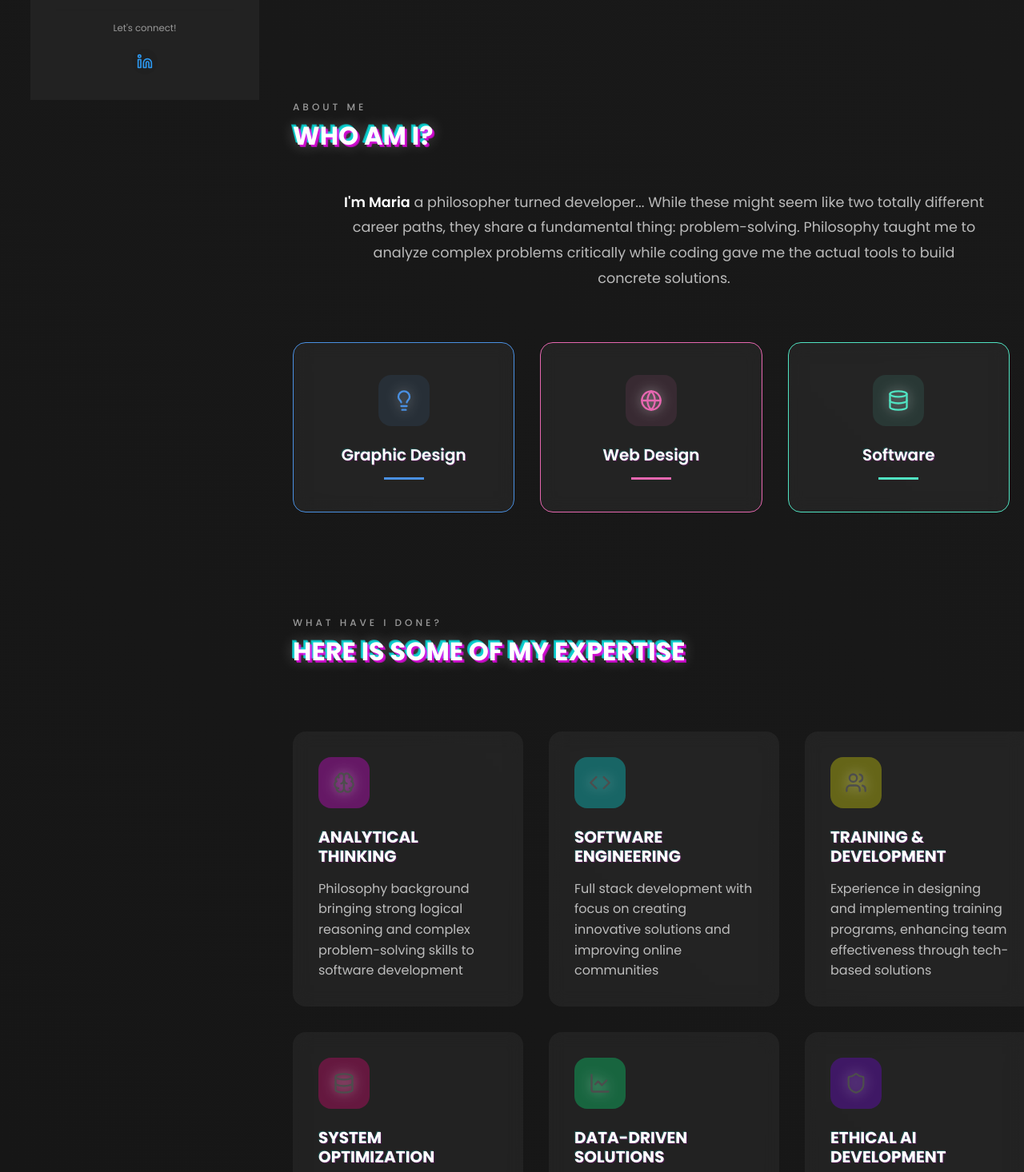
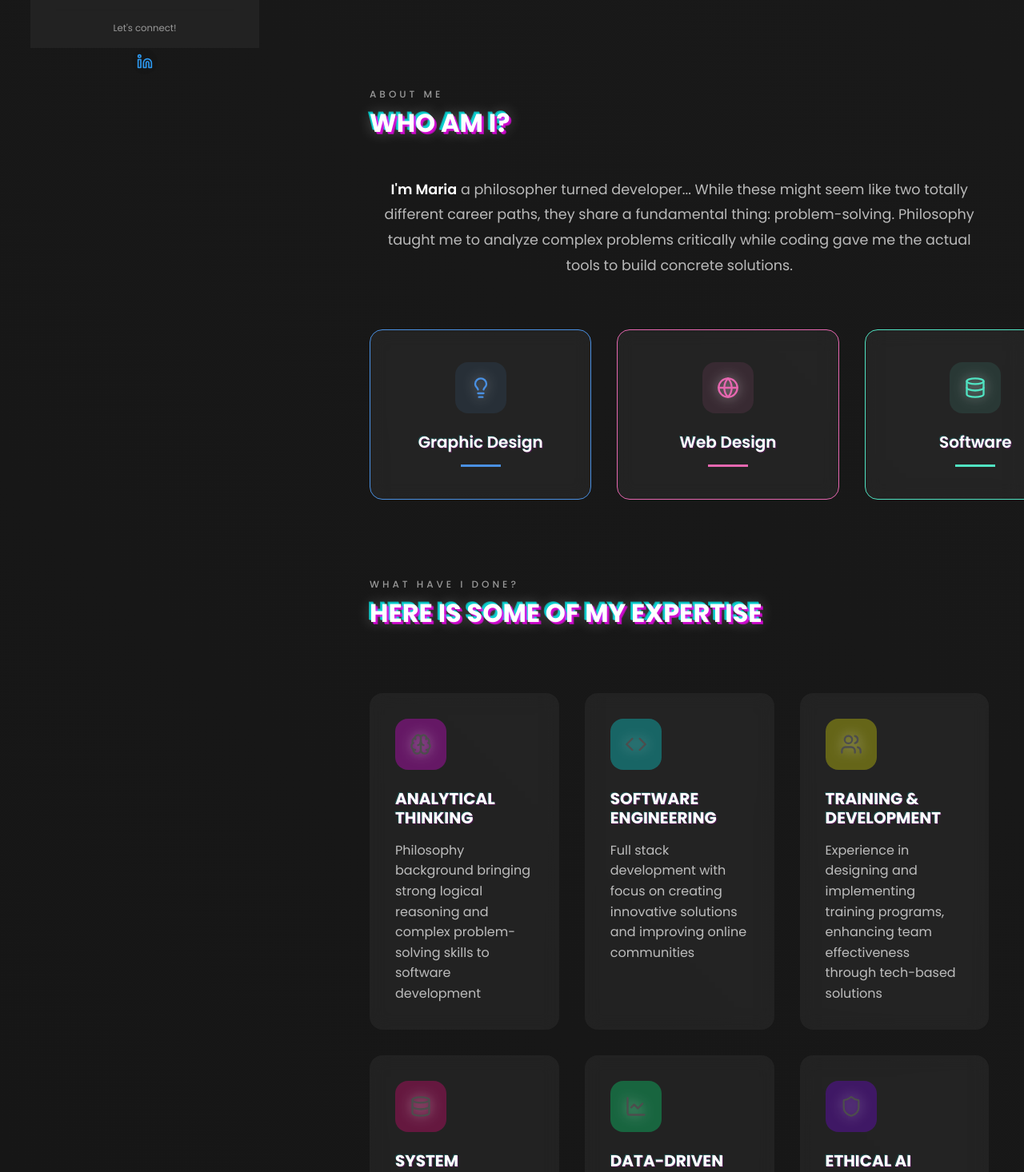
Before and after one commit to MariaCilloniz/portfolio, a React (Vite) app: page / in a window 1280 px wide. Shown: the part 740-2206 px from the top of the page at 80% size. Built offline with nearby package versions, Linux system fonts and the light colour scheme.

Commit message:
Work on responsiveness

```diff
--- a/src/App.scss
+++ b/src/App.scss
@@ -14,8 +14,8 @@ body {
 
 // Main app structure
 .app {
-  min-height: 100vh;
-  position: relative;
+  // min-height: 100vh;
+  // position: relative;
   overflow-x: hidden; // Prevent horizontal scroll
   background: linear-gradient(45deg, #111, #1a1a1a);
 }
@@ -26,18 +26,18 @@ body {
   min-height: 100vh;
   transition: margin-left 0.3s ease;
   margin-left: 350px; // Match sidebar width
-  width: calc(100% - 300px); // Ensure content width is correct
+  // width: calc(100% - 300px); // Ensure content width is correct
   }
 
-  section {
-    padding: 4rem 2rem;
+  // section {
+  //   padding: 4rem 2rem;
 
-    // Content container for sections
-    &__content {
-      max-width: 1200px;
-      margin: 0 auto;
-    }
-  }
+  //   // Content container for sections
+  //   &__content {
+  //     max-width: 1200px;
+  //     margin: 0 auto;
+  //   }
+  // }
 
 
 // Mobile navigation toggle button
--- a/src/components/About/About.scss
+++ b/src/components/About/About.scss
@@ -1,11 +1,11 @@
 .about {
-    padding: 4rem 1rem;
-    width: 75vw;
+    padding: 3rem 7rem;
+    width: 78vw;
 
-    &__content {
-        max-width: 1200px;
-        margin: 0 auto;
-    }
+    // &__content {
+    //     max-width: 1200px;
+    //     margin: 0 auto;
+    // }
 
     &__text {
         max-width: 800px;
--- a/src/components/Aside/Aside.scss
+++ b/src/components/Aside/Aside.scss
@@ -9,6 +9,7 @@
     transition: transform 0.3s ease;
     z-index: 1000;
     background: #222222;
+    height: 100%;
 
     @media (min-width: 768px) {
         transform: none;
--- a/src/components/Contact/Contact.scss
+++ b/src/components/Contact/Contact.scss
@@ -1,7 +1,6 @@
 .contact {
-    padding: 4rem 2rem;
-    color: #333;
-    width: 92%;
+    padding: 3rem 7rem;
+    width: 78vw;
 
     .section-header {
         text-align: center;
--- a/src/components/Education/Education.scss
+++ b/src/components/Education/Education.scss
@@ -1,13 +1,7 @@
 .education {
-    padding: 4rem 0;
-    color: #fff;
-    width: 75vw;
+    padding: 3rem 7rem;
+    width: 78vw;
 
-    &__content {
-        max-width: 1200px;
-        margin: 0 auto;
-        padding: 0 1rem;
-    }
 
     .section-header {
         &__meta {
--- a/src/components/Experience/Experience.scss
+++ b/src/components/Experience/Experience.scss
@@ -1,6 +1,6 @@
 .experience {
-    padding: 4rem 1rem;
-    width: 75vw;
+    padding: 3rem 7rem;
+    width: 78vw;
 }
 
 .section-header {
--- a/src/components/Services/Services.scss
+++ b/src/components/Services/Services.scss
@@ -1,11 +1,6 @@
 .services {
-    padding: 4rem 1rem;
-    width: 75vw;
-
-    &__content {
-        max-width: 1200px;
-        margin: 0 auto;
-    }
+    padding: 3rem 7rem;
+    width: 78vw;
 
     &__grid {
         display: grid;
--- a/src/components/Skills/Skills.scss
+++ b/src/components/Skills/Skills.scss
@@ -1,7 +1,7 @@
 .skills {
-    padding: 4rem 1rem;
-    color: #333;
-    width: 74vw;
+    padding: 3rem 7rem;
+    width: 78vw;
+
 
     .section-header {
         text-align: left;
--- a/src/components/Work/Work.scss
+++ b/src/components/Work/Work.scss
@@ -1,12 +1,8 @@
 .work {
-    padding: 7em 0;
     font-family: 'Poppins';
+    padding: 3rem 7rem;
+    width: 78vw;
 
-    &__content {
-        max-width: 1200px;
-        margin: 0 auto;
-        padding: 0 1rem;
-    }
 
     &__filters {
         display: flex;
```
Also changed, not shown: public/images/img-2.jpg (added), public/images/img-3.jpg (added).
